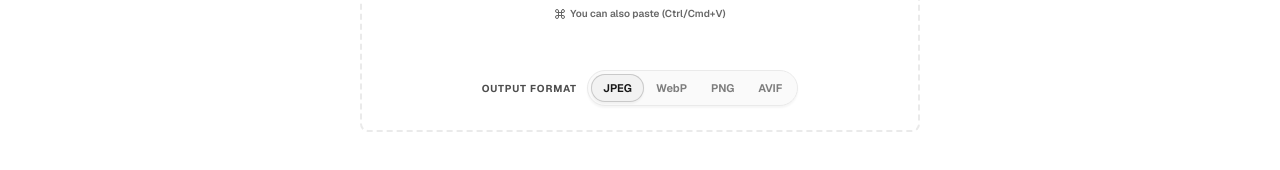
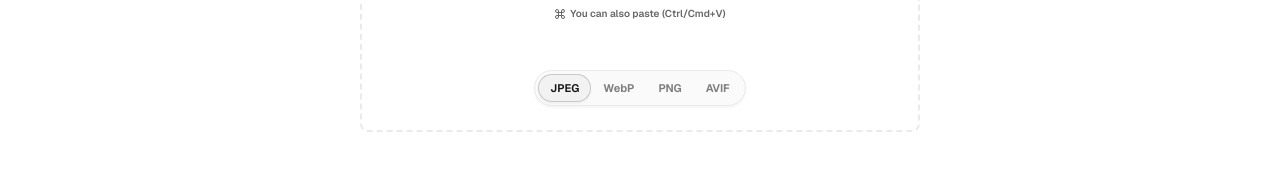
Before and after one commit to DejavuMoe/PicForge, a React (Vite) app in the folder packages/app/: page / in a window 1280 px wide. Shown: the part 454-624 px from the top of the page. Built offline with nearby package versions, Linux system fonts and the light colour scheme.

Commit message:
refactor(app): remove redundant output format label from DropZone
- Remove preUploadFormat i18n key and its usage across all locales
- Drop .pf-drop-format-label CSS class and gap from .pf-drop-footer
- Reuse tooltips.formatHint for the format group aria-label

```diff
--- a/packages/app/src/app-shell.css
+++ b/packages/app/src/app-shell.css
@@ -383,16 +383,7 @@ button:disabled {
   flex-wrap: wrap;
   align-items: center;
   justify-content: center;
-  gap: 8px 10px;
   padding: 0 24px 20px;
-}
-
-.pf-drop-format-label {
-  color: var(--pf-text-secondary, #4d4d4d);
-  font-size: 10px;
-  font-weight: 700;
-  letter-spacing: 0.08em;
-  text-transform: uppercase;
 }
 
 .pf-drop-format-group {
--- a/packages/app/src/components/DropZone.tsx
+++ b/packages/app/src/components/DropZone.tsx
@@ -132,8 +132,7 @@ export function DropZone() {
       </div>
 
       <div className="pf-drop-footer">
-        <span className="pf-drop-format-label">{t('settings.preUploadFormat')}</span>
-        <div className="pf-drop-format-group" role="group" aria-label={t('settings.preUploadFormat')}>
+        <div className="pf-drop-format-group" role="group" aria-label={t('tooltips.formatHint')}>
           {FORMAT_OPTIONS.map((option) => {
             const active = outputFormat === option.value;
             return (
--- a/packages/app/src/i18n/locales/en.json
+++ b/packages/app/src/i18n/locales/en.json
@@ -77,7 +77,6 @@
   },
   "settings": {
     "title": "Presets",
-    "preUploadFormat": "Output format",
     "quality": "Quality",
     "resize": "Resize",
     "resizeOptions": "Options",
--- a/packages/app/src/i18n/locales/ja.json
+++ b/packages/app/src/i18n/locales/ja.json
@@ -77,7 +77,6 @@
   },
   "settings": {
     "title": "プリセット",
-    "preUploadFormat": "出力形式",
     "quality": "品質",
     "resize": "リサイズ",
     "resizeOptions": "オプション",
--- a/packages/app/src/i18n/locales/ko.json
+++ b/packages/app/src/i18n/locales/ko.json
@@ -77,7 +77,6 @@
   },
   "settings": {
     "title": "프리셋",
-    "preUploadFormat": "출력 형식",
     "quality": "품질",
     "resize": "크기 조정",
     "resizeOptions": "옵션",
--- a/packages/app/src/i18n/locales/zh-CN.json
+++ b/packages/app/src/i18n/locales/zh-CN.json
@@ -77,7 +77,6 @@
   },
   "settings": {
     "title": "预设",
-    "preUploadFormat": "输出格式",
     "quality": "质量",
     "resize": "尺寸调整",
     "resizeOptions": "选项",
--- a/packages/app/src/i18n/locales/zh-TW.json
+++ b/packages/app/src/i18n/locales/zh-TW.json
@@ -77,7 +77,6 @@
   },
   "settings": {
     "title": "預設",
-    "preUploadFormat": "輸出格式",
     "quality": "品質",
     "resize": "尺寸調整",
     "resizeOptions": "選項",
```
